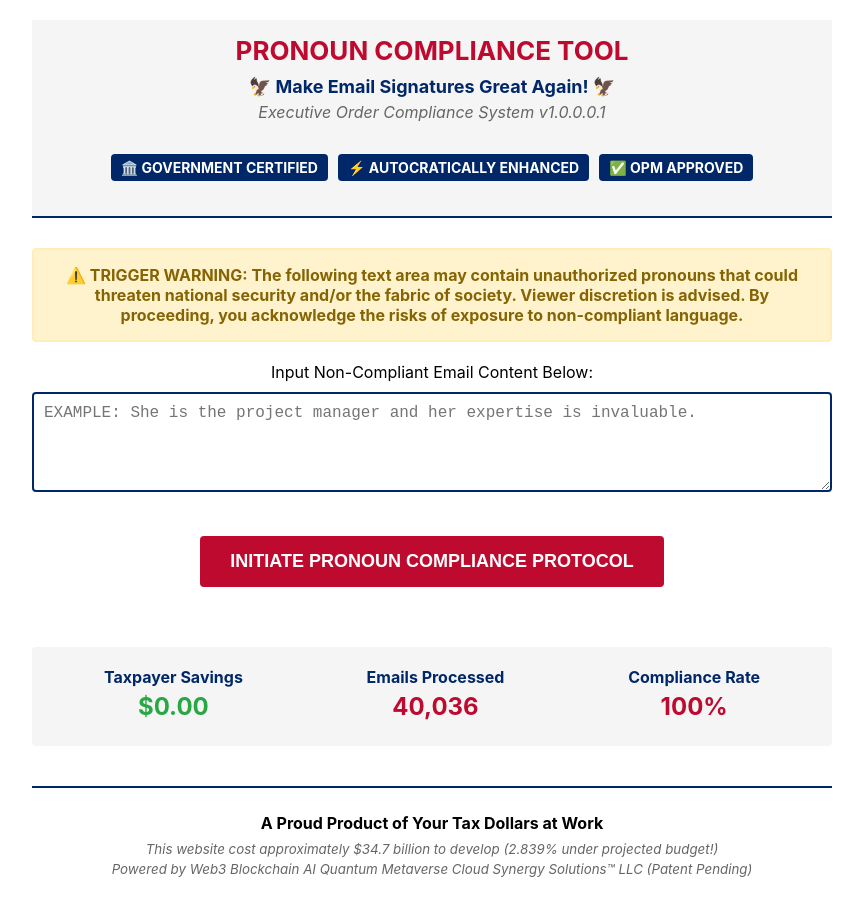
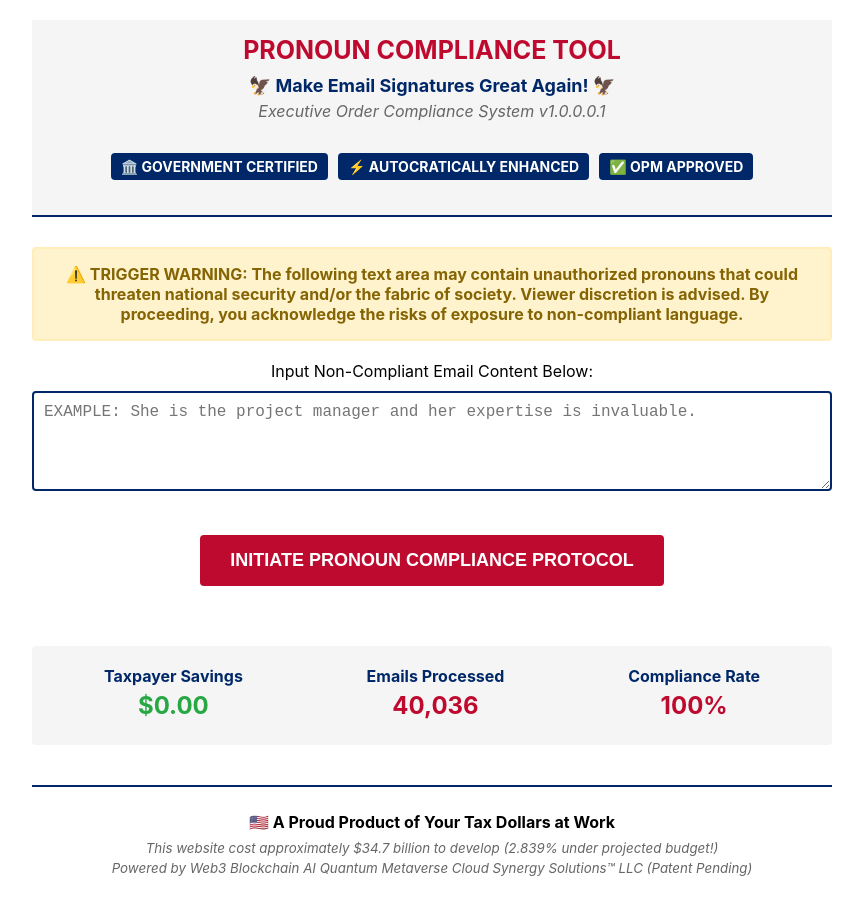
Before and after one commit to mkrul/pronoun-compliance-tool, a React (Create React App) app: page / in a window 1280 px wide. Shown: the whole page, without its empty margins (208-1071 px from the left). Built offline with nearby package versions, Linux system fonts and the light colour scheme; the HTML template or start-up script is replaced by a standard one.

Commit message:
change text

```diff
--- a/src/App.css
+++ b/src/App.css
@@ -10,10 +10,6 @@
   padding: 15px;
   border-bottom: 2px solid #002868;
   margin-bottom: 30px;
-}
-
-.App-header h1 {
-  font-size: 22px !important;
 }
 
 .badge-container {
@@ -52,7 +48,7 @@
 
 h1 {
   color: #bf0a30;
-  font-size: 22px;
+  font-size: 25px;
   margin: 0;
 }
 
@@ -216,15 +212,11 @@ small {
   background-color: #001845;
 }
 
-@media (max-width: 600px) {
+@media (max-width: 450px) {
   .App {
     padding: 10px;
     width: 100%;
     box-sizing: border-box;
-  }
-
-  h1 {
-    font-size: 22px;
   }
 
   h2 {
@@ -289,10 +281,19 @@ small {
 
 @media screen and (max-width: 450px) {
   .App-header {
-    padding: 30px 13px 13px 13px !important;
+    padding: 13px !important;
   }
+
+  .App-header h1 {
+    font-size: 23px !important;
+  }
+
   .badge-container {
     margin-top: 1.5rem !important;
+  }
+
+  .subtitle {
+    font-size: 14px !important;
   }
 
   .App-header h3 {
@@ -304,11 +305,7 @@ small {
   }
 }
 
-@media screen and (max-width: 500px) {
-  .App-header h1 {
-    font-size: 23px !important;
-  }
-
+@media screen and (max-width: 450px) {
   .subtitle {
     font-size: 14px !important;
   }
@@ -318,11 +315,7 @@ small {
   }
 }
 
-@media screen and (min-width: 520px) {
-  .App-header h1 {
-    font-size: 26px !important;
-  }
-
+@media screen and (min-width: 450px) {
   .App-header h2 {
     font-size: 18px !important;
   }
--- a/src/App.js
+++ b/src/App.js
@@ -205,7 +205,7 @@ function App() {
           </div>
         </div>
         <div className="footer-text">
-          <p>A Proud Product of Your Tax Dollars at Work</p>
+          <p>🇺🇸 A Proud Product of Your Tax Dollars at Work</p>
           <small>This website cost approximately $34.7 billion to develop (2.839% under projected budget!)</small>
           <br />
           <small>Powered by Web3 Blockchain AI Quantum Metaverse Cloud Synergy Solutions™ LLC (Patent Pending)</small>
```
